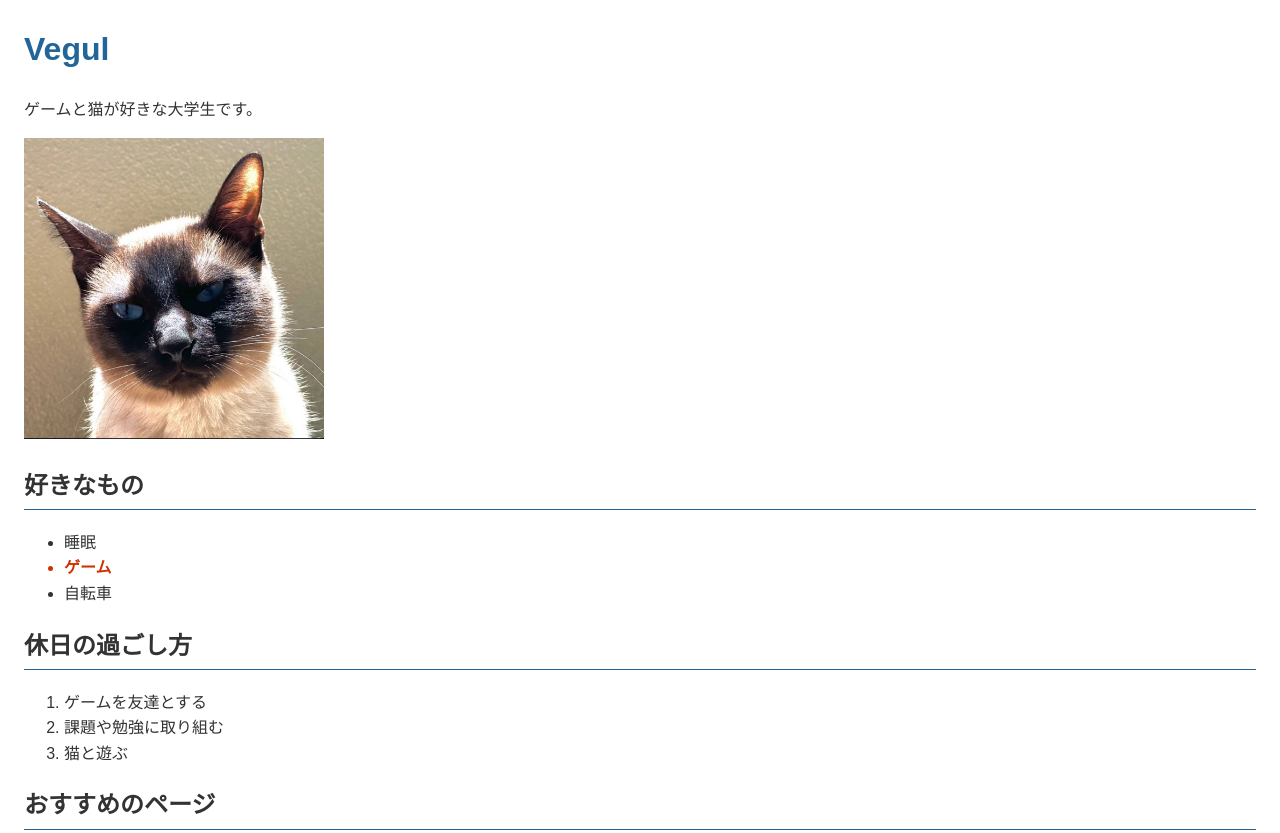
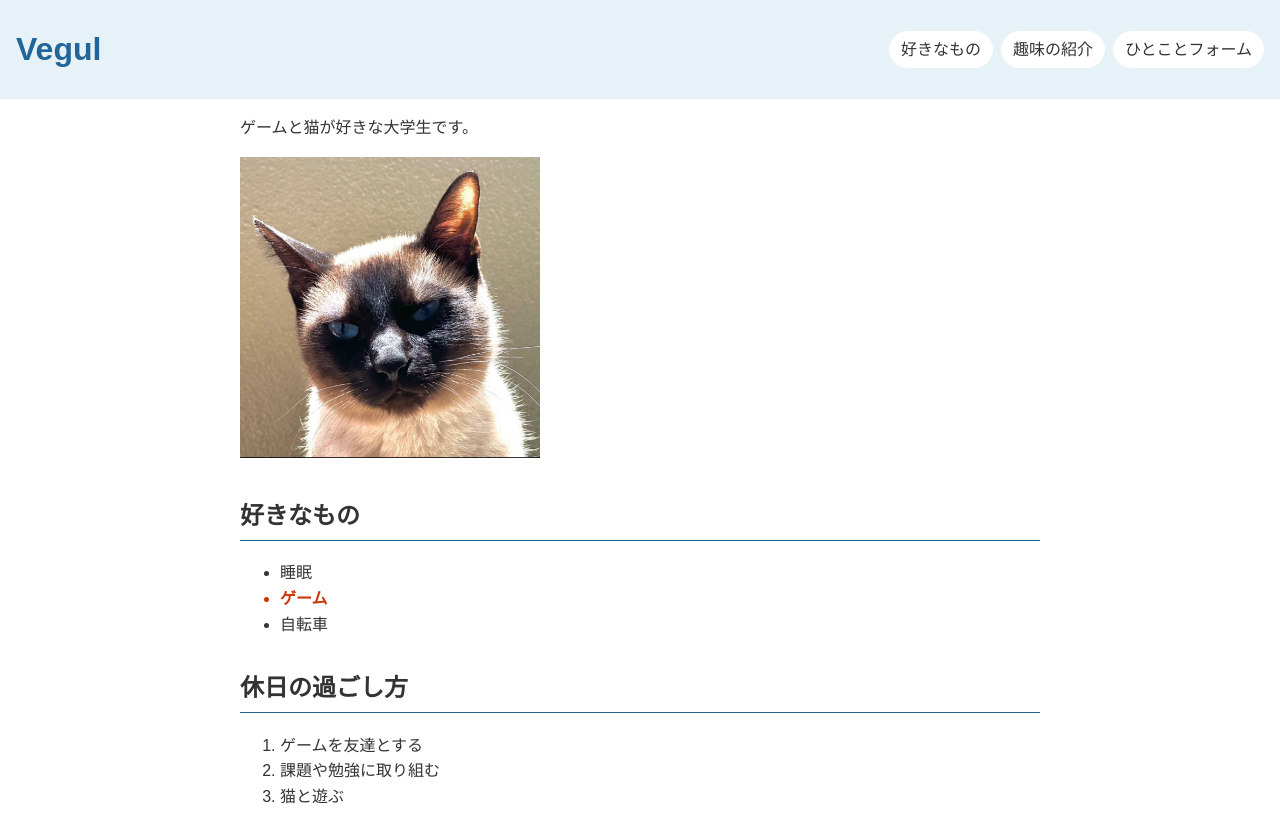
Before and after one commit to Vegul8989/PR, a plain HTML site: page index.html in a window 1280 px wide. Shown: the top 833 px of the page. Drawn offline with Linux system fonts and the light colour scheme.

Commit message:
ヘッダーをFlexboxとスマホ表示に

```diff
--- a/css/style.css
+++ b/css/style.css
@@ -1,7 +1,7 @@
 body {
     font-family: sans-serif;
     color: #333333;
-    margin: 24px;
+    margin: 0;
     line-height: 1.6;
 }
 
@@ -11,6 +11,7 @@ h1 {
 }
 
 h2 {
+    margin-top: 32px;
     font-size: 24px;
     border-bottom: 1px solid #226699;
     padding-bottom: 4px;
@@ -32,3 +33,59 @@ th, td {
     color: #cc3300;
     font-weight: bold;
 }
+
+header, footer {
+    background-color: #e6f1f8;
+    padding: 24px 16px;
+    text-align: center;
+}
+
+header h1 {
+    margin: 0;
+}
+
+header {
+    display: flex;
+    justify-content: space-between;
+    align-items: center;
+    gap: 16px;
+}
+
+nav {
+    display: flex;
+    gap: 8px;
+    flex-wrap: wrap;
+}
+
+nav a {
+    display: inline-block;
+    margin: 0;
+    padding: 6px 12px;
+    background-color: #ffffff;
+    border-radius: 999px;
+    color: #333333;
+    text-decoration: none;
+}
+
+nav a:hover, nav a:focus-visible {
+    background-color: #c9e2f3;
+}
+
+main {
+    max-width: 800px;
+    margin: 0 auto;
+    padding: 0 16px 32px;
+}
+
+img {
+    max-width: 100%;
+    height: auto;
+}
+
+@media (max-width: 600px) {
+    header {
+        flex-direction: column;
+        align-items: flex-start;
+        gap: 8px;
+    }
+}
--- a/index.html
+++ b/index.html
@@ -2,13 +2,21 @@
 <html lang="ja">
 <head>
     <meta charset="UTF-8">
+    <meta name="viewport" content="width=device-width, initial-scale=1">
     <title>自己紹介ページ</title>
     <link rel="stylesheet" href="css/style.css">
 </head>
 <body>
 
-    <!-- ① 名前（h1タグ） -->
-    <h1>Vegul</h1>
+    <header>
+        <h1>Vegul</h1>
+        <nav aria-label="ページ内メニュー">
+            <a href="#favorite">好きなもの</a>
+            <a href="#hobbies">趣味の紹介</a>
+            <a href="#form">ひとことフォーム</a>
+        </nav>
+    </header>
+    <main>
 
     <!-- ② ひとこと自己紹介（pタグ） -->
     <p>ゲームと猫が好きな大学生です。</p>
@@ -17,7 +25,7 @@
     <img src="cat.jpg" alt="猫の写真" width="300">
 
     <!-- ④ 好きなもの・趣味（h2 + 箇条書き ul/liタグ） -->
-    <h2>好きなもの</h2>
+    <h2 id="favorite">好きなもの</h2>
     <ul>
         <li>睡眠</li>
         <li class="favorite-game">ゲーム</li>
@@ -36,13 +44,13 @@
     <h2>おすすめのページ</h2>
     <p><a href="https://www.youtube.com/">Youtube</a></p>
 
-<h2>趣味の紹介</h2>
+<h2 id="hobbies">趣味の紹介</h2>
 <table>
   <tr><th>好きなこと</th><th>楽しみ方</th></tr>
   <tr><td>ゲーム</td><td>友達と遊ぶ</td></tr>
   <tr><td>自転車</td><td>気分転換に乗る</td></tr>
 </table>
-<h2>ひとことフォーム（練習用）</h2>
+<h2 id="form">ひとことフォーム（練習用）</h2>
 <p>入力の練習用です。送信はされません。</p>
 <form onsubmit="event.preventDefault()">
   <p><label>ニックネーム：<input type="text" name="nickname"></label></p>
@@ -50,5 +58,7 @@
   <p><label>ひとこと：<textarea name="message"></textarea></label></p>
   <button type="reset">入力を消す</button>
 </form>
+    </main>
+    <footer>© 2026 Vegul</footer>
 </body>
 </html>
```
